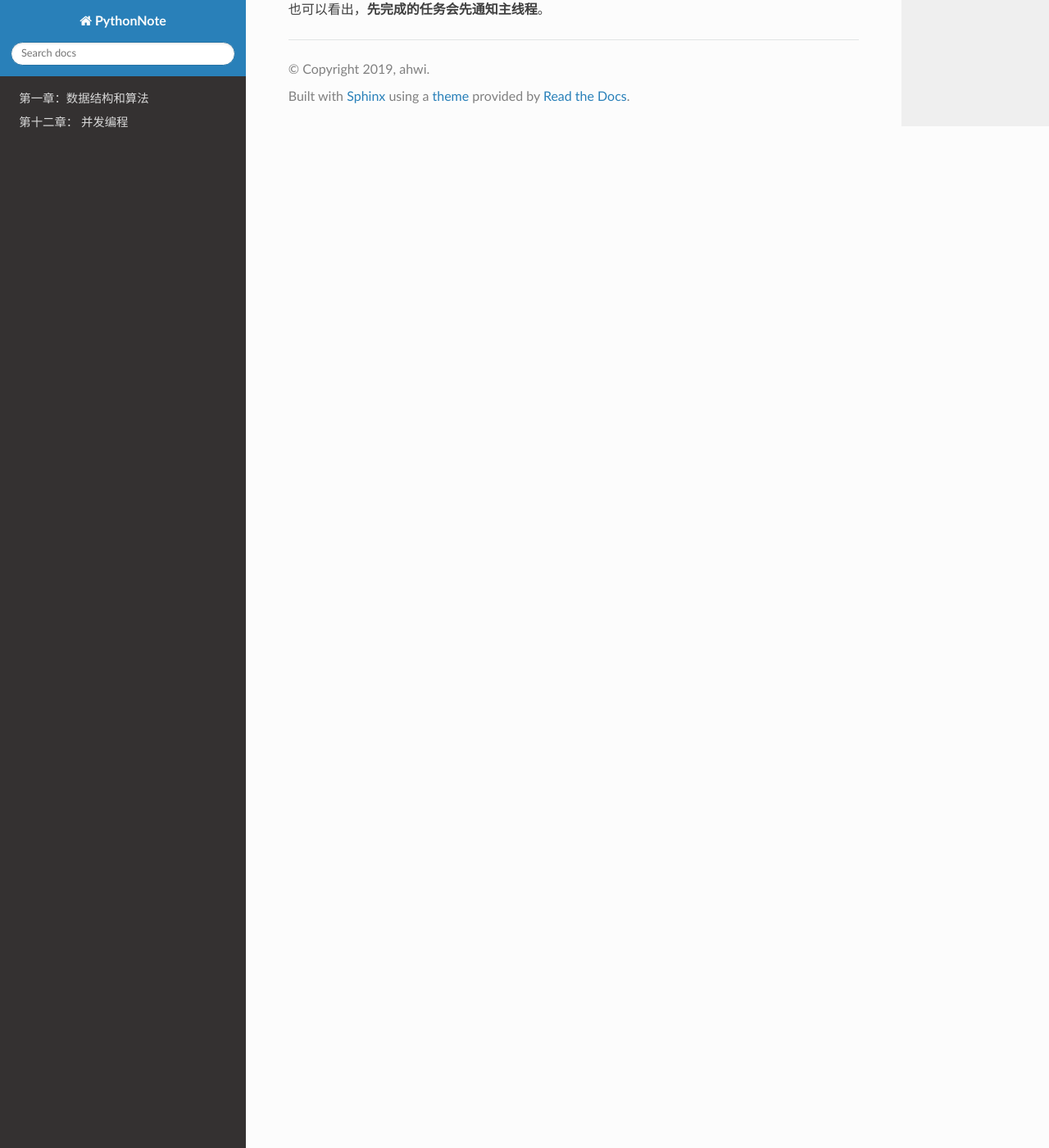
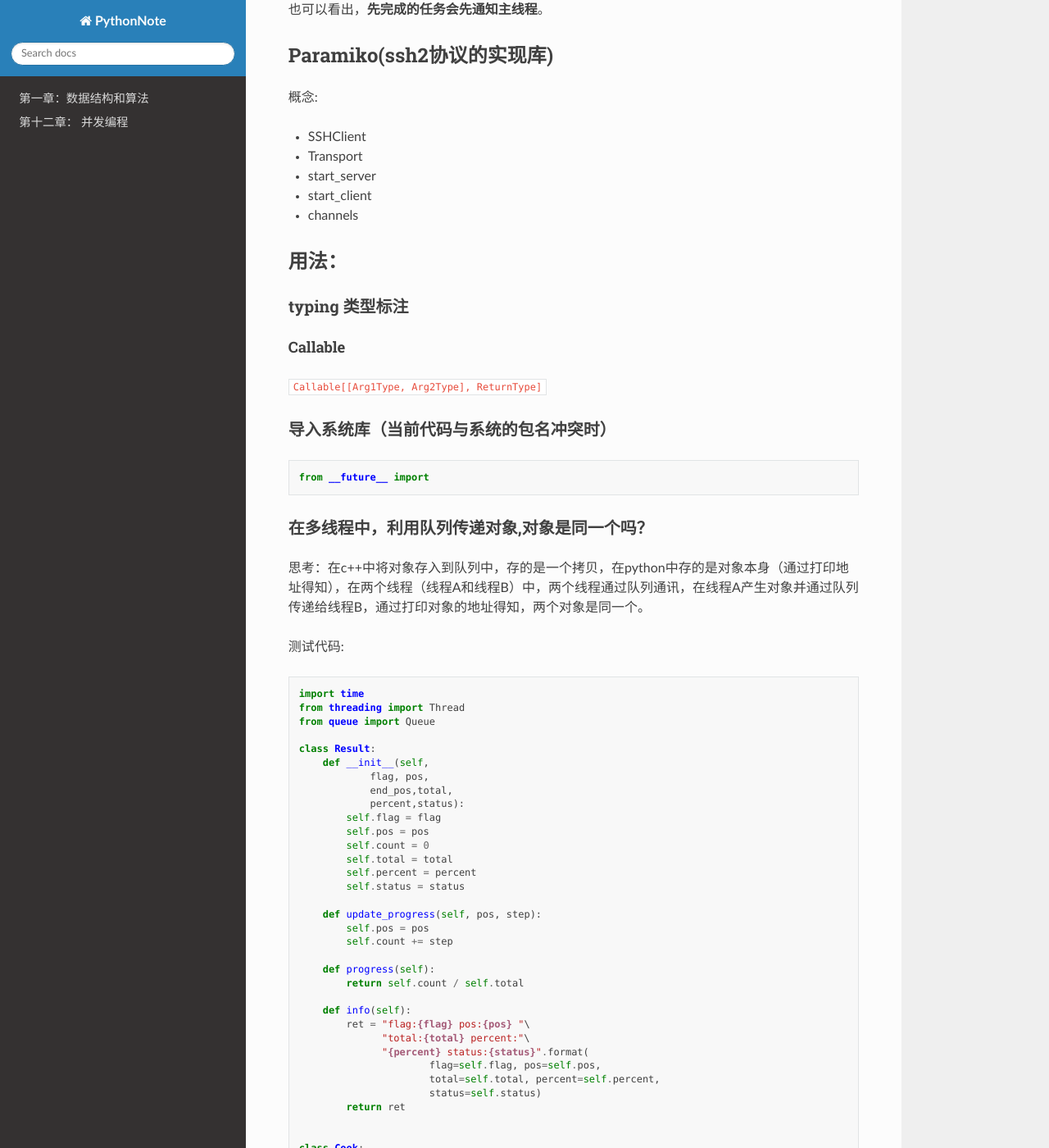
Before and after one commit to ahwi/PythonNote, a Sphinx documentation site: the page built from source/utils/Utils.md, in a window 1280 px wide and 1400 px high, scrolled down 6350 px. Shown: the whole window at 82% size. Built offline with Sphinx 7.4.7 and the Read the Docs theme 2.0.0, drawn with Linux system fonts in a browser that asks for light colours; pages that are not in the unit, such as notebooks, are missing from menus; some of the changed text lies outside the part shown.

Commit message:
1. pyhon多线程利用队列传递对象的问题

````diff
--- a/source/utils/Utils.md
+++ b/source/utils/Utils.md
@@ -334,3 +334,167 @@
 ```
 
 <font color=red>as_completed()</font>方法是一个生成器，在没有任务完成的时候，会阻塞，在有某个任务完成的时候，会<font color=red>yield</font>这个任务，就能执行for循环下面的语句，然后继续阻塞住，循环到所有的任务结束。从结果也可以看出，**先完成的任务会先通知主线程**。
+
+
+
+## Paramiko(ssh2协议的实现库)
+
+概念:
+
+* SSHClient
+* Transport
+* start_server
+* start_client
+* channels
+
+
+
+
+
+## 用法：
+
+### typing 类型标注
+
+#### Callable
+
+ `Callable[[Arg1Type, Arg2Type], ReturnType]`
+
+
+
+
+
+### 导入系统库（当前代码与系统的包名冲突时）
+
+```
+from __future__ import
+```
+
+
+
+### 在多线程中，利用队列传递对象,对象是同一个吗？
+
+思考：在c++中将对象存入到队列中，存的是一个拷贝，在python中存的是对象本身（通过打印地址得知），在两个线程（线程A和线程B）中，两个线程通过队列通讯，在线程A产生对象并通过队列传递给线程B，通过打印对象的地址得知，两个对象是同一个。
+
+测试代码:
+
+```python
+import time
+from threading import Thread
+from queue import Queue
+
+class Result:
+    def __init__(self,
+            flag, pos,
+            end_pos,total,
+            percent,status):
+        self.flag = flag
+        self.pos = pos
+        self.count = 0
+        self.total = total
+        self.percent = percent
+        self.status = status
+
+    def update_progress(self, pos, step):
+        self.pos = pos
+        self.count += step
+
+    def progress(self):
+        return self.count / self.total
+
+    def info(self):
+        ret = "flag:{flag} pos:{pos} "\
+              "total:{total} percent:"\
+              "{percent} status:{status}".format(
+                      flag=self.flag, pos=self.pos,
+                      total=self.total, percent=self.percent,
+                      status=self.status)
+        return ret
+
+
+class Cook:
+    def __init__(self):
+        self.stopped = False
+        self.data_q = None
+        self.result_q = None
+
+    def run(self, data_q, result_q):
+        self.data_q = data_q
+        self.result_q = result_q
+        while not self.stopped:
+            #print('running')
+            item = self.data_q.get()
+            print(f"cook: flag{item.flag} {item}")
+            time.sleep(1)
+        print('cook quit...')
+
+    def cook_data(self):
+        pass
+
+    def save_result(self):
+        pass
+
+    def stop(self):
+        self.stopped = True
+
+class Make():
+    def __init__(self):
+        self.stopped = False
+        self.data_q = None
+        self.result_q = None
+
+    def run(self, data_q, result_q):
+        self.data_q = data_q
+        self.result_q = result_q
+        i = 0
+        while not self.stopped:
+            flag = 'task_' + str(i)
+            pos = 0
+            count = 0
+            total = 100
+            status = 0
+            end_pos = 100
+            percent = 0
+            r = Result(flag=flag, pos=pos,
+                     end_pos=end_pos,
+                     total=total,
+                     percent=percent,
+                     status=status)
+            print(f"make:{r.flag} address:{r}")
+            self.data_q.put(r)
+            time.sleep(10)
+            i += 1
+        print('make quit...')
+
+    def stop(self):
+        self.stopped = True
+
+
+
+if __name__ == '__main__':
+    data_q = Queue()
+    result_q = Queue()
+
+    # 线程B：获取数据
+    cook = Cook()
+    t = Thread(target=cook.run,
+            args=(data_q, result_q))
+    t.start()
+
+    # 线程A：产生数据
+    make = Make()
+    t2 = Thread(target=make.run,
+            args=(data_q, result_q))
+    t2.start()
+
+    t.join()
+    t2.join()
+```
+
+运行结果:
+
+```
+make:task_0 address:<Result.Result object at 0x0000000002B3CE10>
+cook: flagtask_0 <Result.Result object at 0x0000000002B3CE10>
+make:task_1 address:<Result.Result object at 0x0000000002B3CE80>
+cook: flagtask_1 <Result.Result object at 0x0000000002B3CE80>
+```
````
